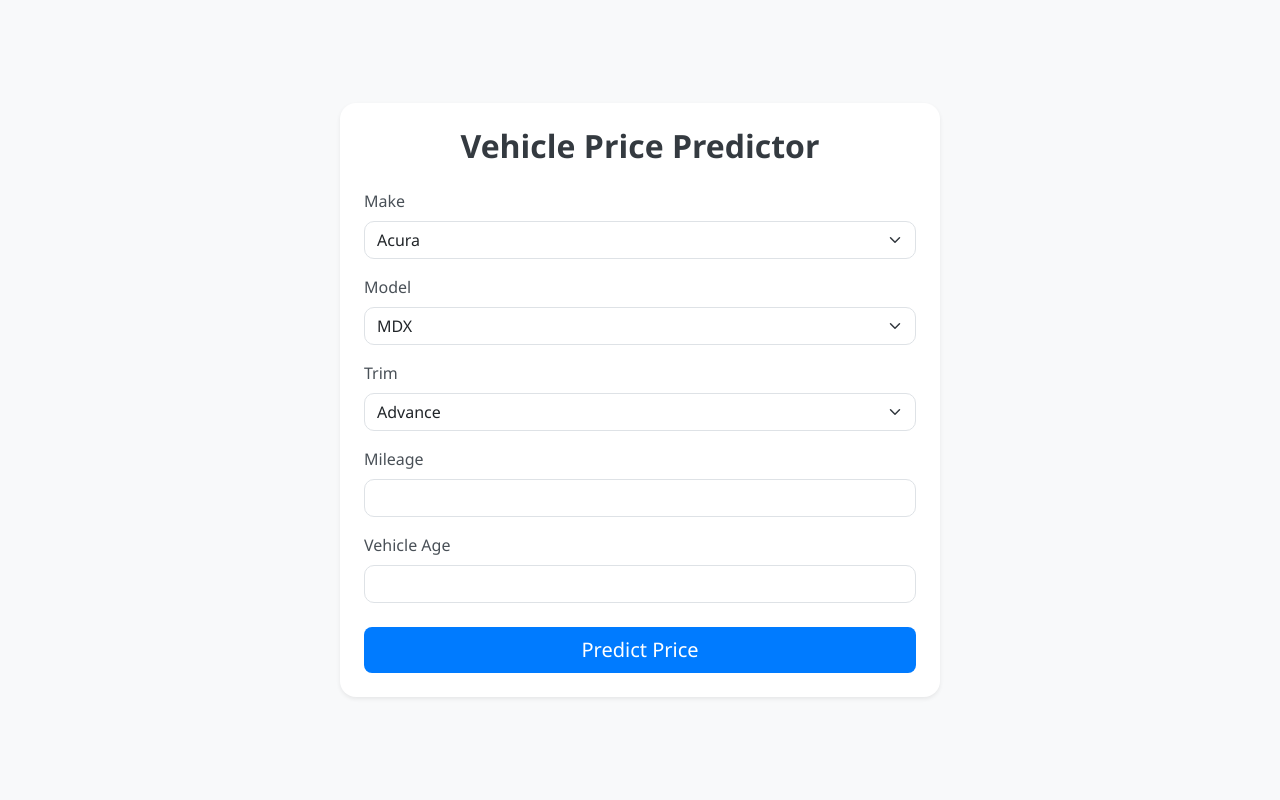
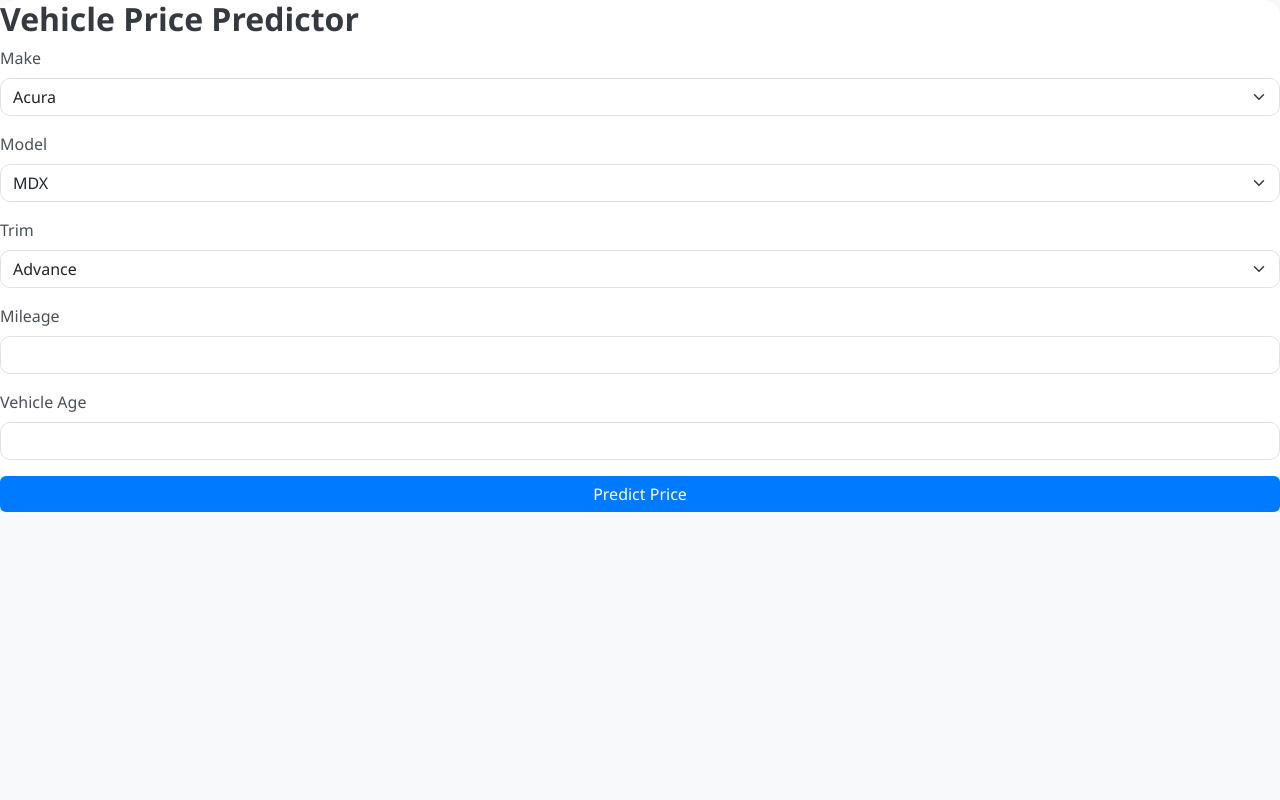
Before and after one commit to Hurmath123/Vehicle-Price-Prediction, a Flask app: page / in a window 1280 px wide. Run offline with Flask 3, Linux system fonts and the light colour scheme; parts of the project's set-up code (start-up, migrations or seed data) failed here and were passed over.

Commit message:
index.html

```diff
--- a/templates/index.html
+++ b/templates/index.html
@@ -3,14 +3,13 @@
 <head>
     <meta charset="UTF-8">
     <title>Vehicle Price Predictor</title>
-    <meta name="viewport" content="width=device-width, initial-scale=1">
-    <link href="https://cdn.jsdelivr.net/npm/bootstrap@5.3.0/dist/css/bootstrap.min.css" rel="stylesheet">
-    <link href="{{ url_for('static', filename='style.css') }}" rel="stylesheet">
+    <link rel="stylesheet" href="https://cdn.jsdelivr.net/npm/bootstrap@5.3.0/dist/css/bootstrap.min.css">
+    <link rel="stylesheet" href="{{ url_for('static', filename='style.css') }}">
 </head>
-<body class="bg-light">
-    <div class="container d-flex align-items-center justify-content-center min-vh-100">
-        <div class="card shadow-sm p-4 rounded-4" style="width: 100%; max-width: 600px;">
-            <h2 class="text-center mb-4">Vehicle Price Predictor</h2>
+<body>
+    <div class="overlay">
+        <div class="card">
+            <h2>Vehicle Price Predictor</h2>
             <form method="POST" action="/predict">
                 <div class="mb-3">
                     <label for="make" class="form-label">Make</label>
@@ -20,29 +19,24 @@
                         {% endfor %}
                     </select>
                 </div>
-
                 <div class="mb-3">
                     <label for="model" class="form-label">Model</label>
                     <select id="model" name="model" class="form-select"></select>
                 </div>
-
                 <div class="mb-3">
                     <label for="trim" class="form-label">Trim</label>
                     <select id="trim" name="trim" class="form-select"></select>
                 </div>
-
                 <div class="mb-3">
                     <label for="mileage" class="form-label">Mileage</label>
                     <input type="number" name="mileage" class="form-control" required>
                 </div>
-
                 <div class="mb-3">
                     <label for="vehicle_age" class="form-label">Vehicle Age</label>
                     <input type="number" name="vehicle_age" class="form-control" required>
                 </div>
-
-                <div class="d-grid mt-4">
-                    <button type="submit" class="btn btn-primary btn-lg">Predict Price</button>
+                <div class="d-grid">
+                    <button type="submit" class="btn btn-primary">Predict Price</button>
                 </div>
             </form>
         </div>
```
